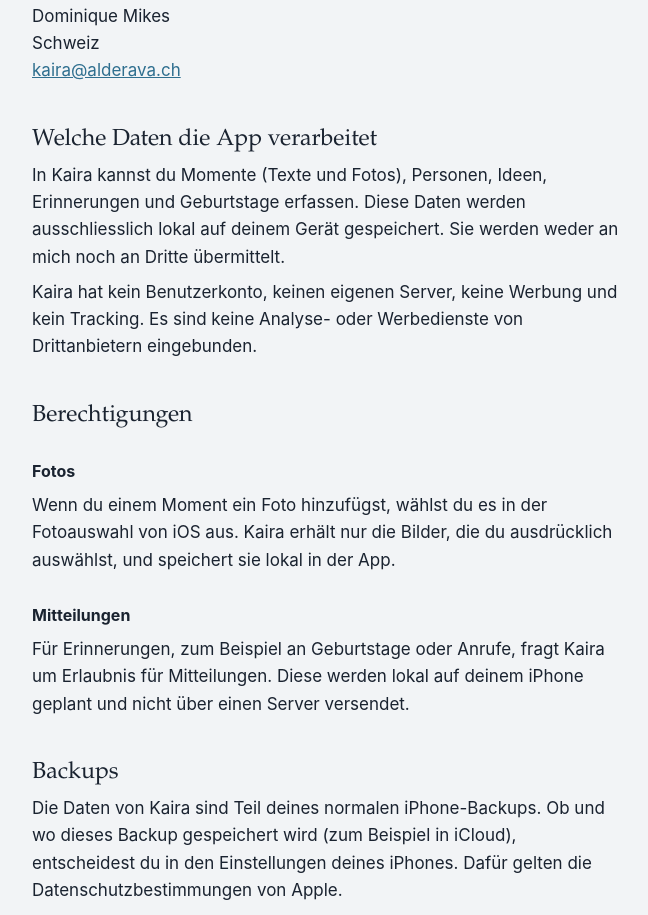
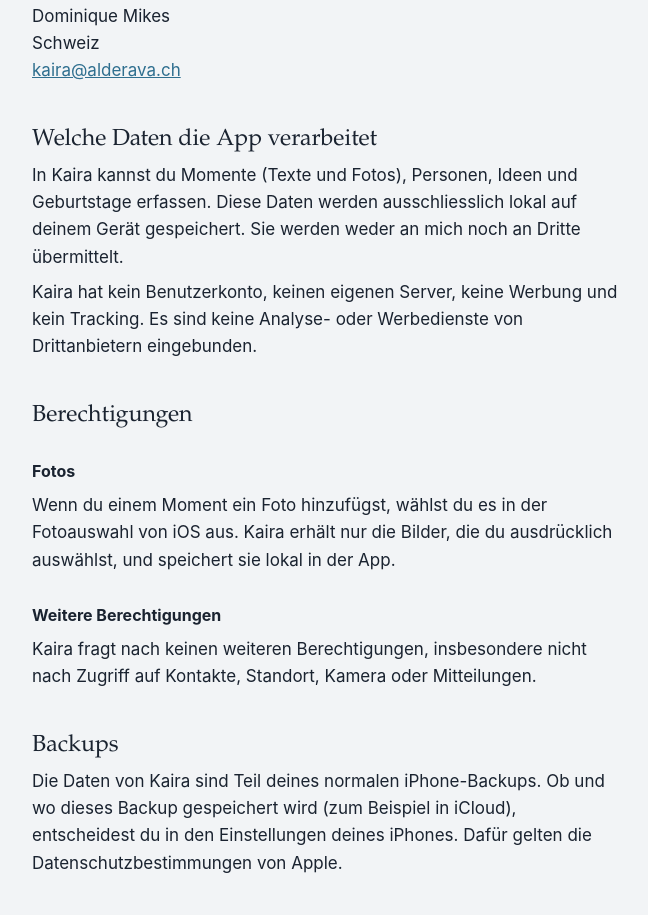
Before and after one commit to divebubble/kaira-site, a plain HTML site: page privacy.html in a window 1280 px wide. Shown: the part 324-1239 px from the top of the page, without its empty margins (312-960 px from the left). Drawn offline with Linux system fonts and the light colour scheme.

Commit message:
Add files via upload

```diff
--- a/privacy.html
+++ b/privacy.html
@@ -76,14 +76,14 @@ footer a{color:var(--muted); margin-right:1.1rem}
 <p>Dominique Mikes<br>Schweiz<br><a href="mailto:kaira@alderava.ch">kaira@alderava.ch</a></p>
 
 <h2>Welche Daten die App verarbeitet</h2>
-<p>In Kaira kannst du Momente (Texte und Fotos), Personen, Ideen, Erinnerungen und Geburtstage erfassen. Diese Daten werden ausschliesslich lokal auf deinem Gerät gespeichert. Sie werden weder an mich noch an Dritte übermittelt.</p>
+<p>In Kaira kannst du Momente (Texte und Fotos), Personen, Ideen und Geburtstage erfassen. Diese Daten werden ausschliesslich lokal auf deinem Gerät gespeichert. Sie werden weder an mich noch an Dritte übermittelt.</p>
 <p>Kaira hat kein Benutzerkonto, keinen eigenen Server, keine Werbung und kein Tracking. Es sind keine Analyse- oder Werbedienste von Drittanbietern eingebunden.</p>
 
 <h2>Berechtigungen</h2>
 <h3>Fotos</h3>
 <p>Wenn du einem Moment ein Foto hinzufügst, wählst du es in der Fotoauswahl von iOS aus. Kaira erhält nur die Bilder, die du ausdrücklich auswählst, und speichert sie lokal in der App.</p>
-<h3>Mitteilungen</h3>
-<p>Für Erinnerungen, zum Beispiel an Geburtstage oder Anrufe, fragt Kaira um Erlaubnis für Mitteilungen. Diese werden lokal auf deinem iPhone geplant und nicht über einen Server versendet.</p>
+<h3>Weitere Berechtigungen</h3>
+<p>Kaira fragt nach keinen weiteren Berechtigungen, insbesondere nicht nach Zugriff auf Kontakte, Standort, Kamera oder Mitteilungen.</p>
 
 <h2>Backups</h2>
 <p>Die Daten von Kaira sind Teil deines normalen iPhone-Backups. Ob und wo dieses Backup gespeichert wird (zum Beispiel in iCloud), entscheidest du in den Einstellungen deines iPhones. Dafür gelten die Datenschutzbestimmungen von Apple.</p>
```
Also changed, not shown: index.html (+1 -1 lines), support.html (+2 -2 lines).
